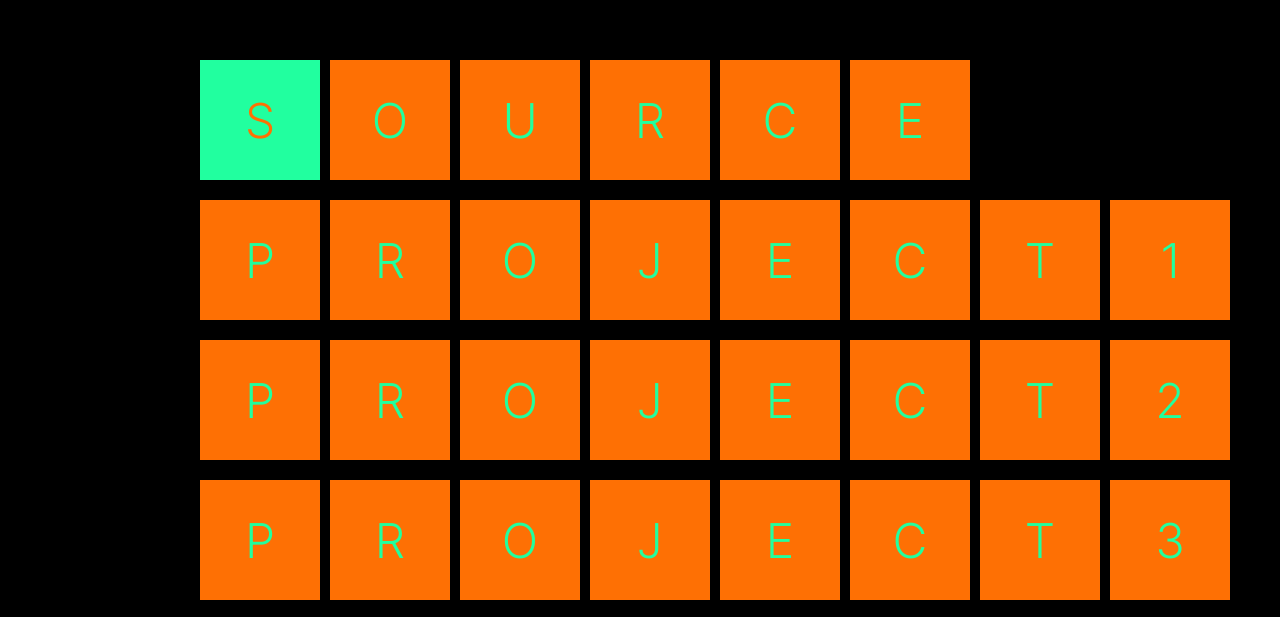
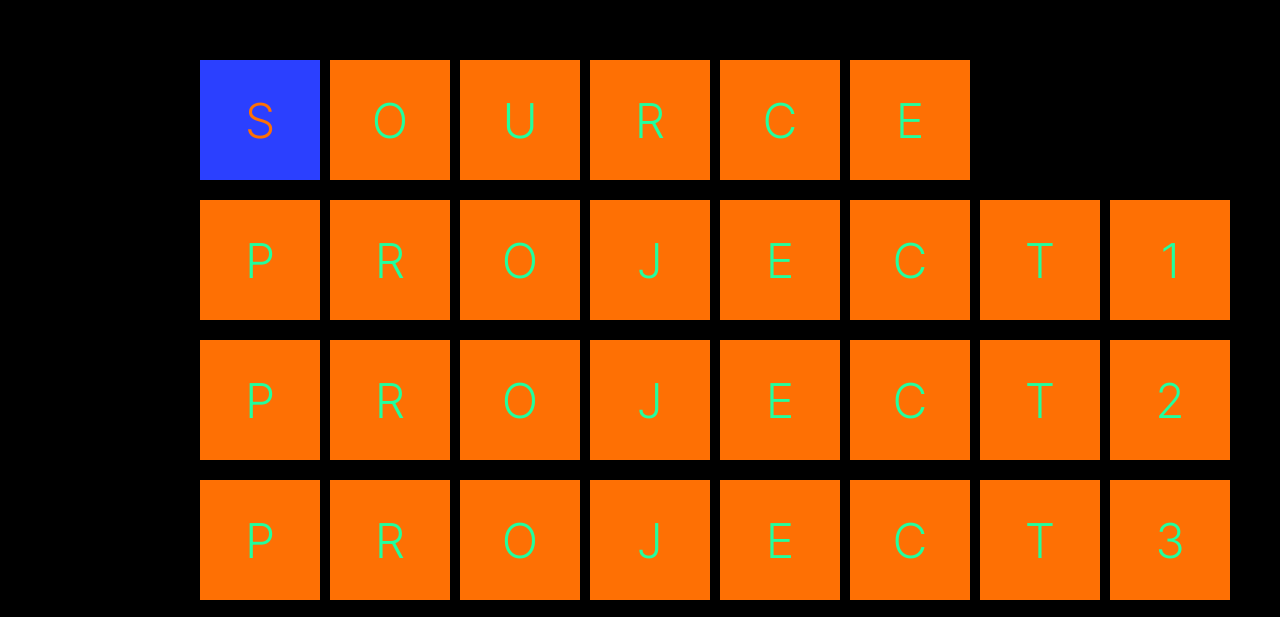
Before and after one commit to shiyuew/source-website, a plain HTML site: page index.html in a window 1280 px wide. In both pictures the pointer is over the element 260 px from the left and 120 px from the top of the page. Shown: the top 617 px of the page. Drawn offline with Linux system fonts and the light colour scheme.

Commit message:
hover color change

```diff
--- a/style.css
+++ b/style.css
@@ -82,7 +82,7 @@ body{
 }
 
 .wrapper:hover{
-background-color:rgb(33, 255, 159);
+background-color:rgb(43, 64, 255);
 }
 .heading-text:hover{
     color:rgb(254, 112, 4);
```
